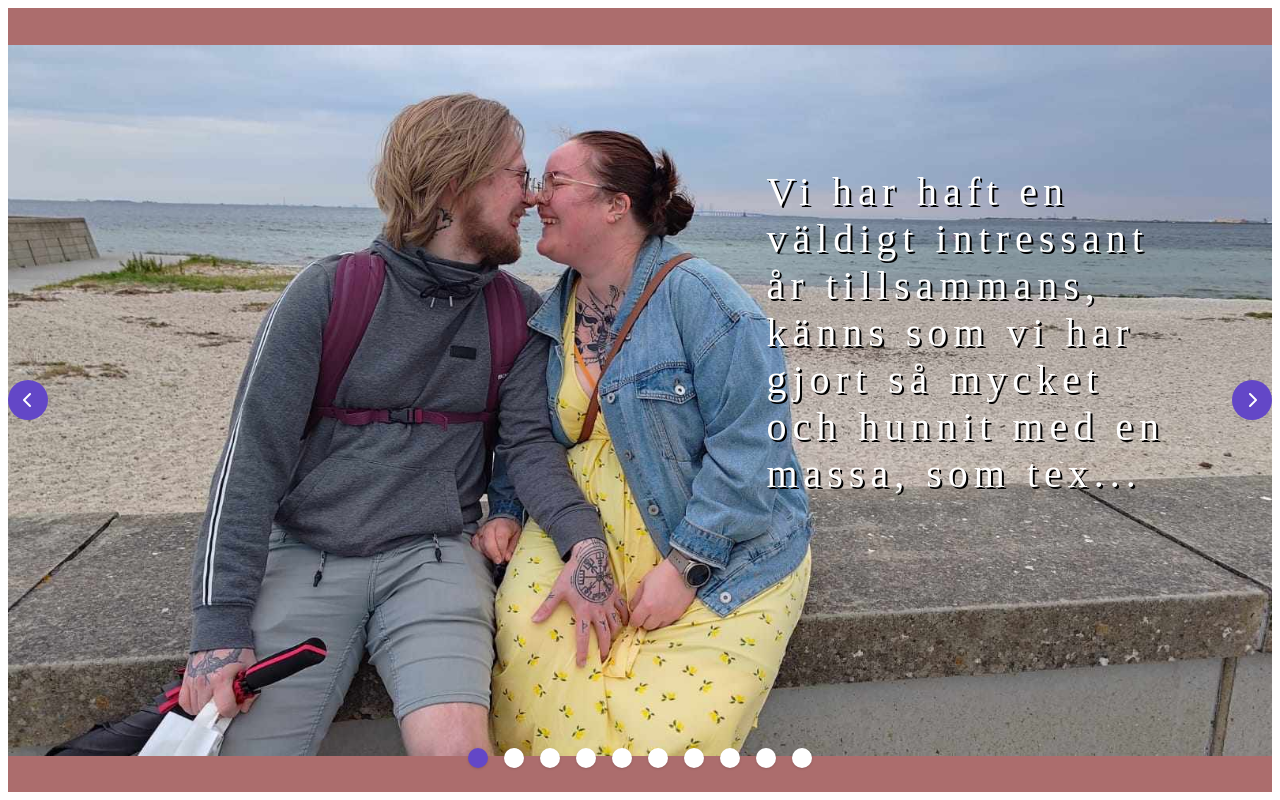
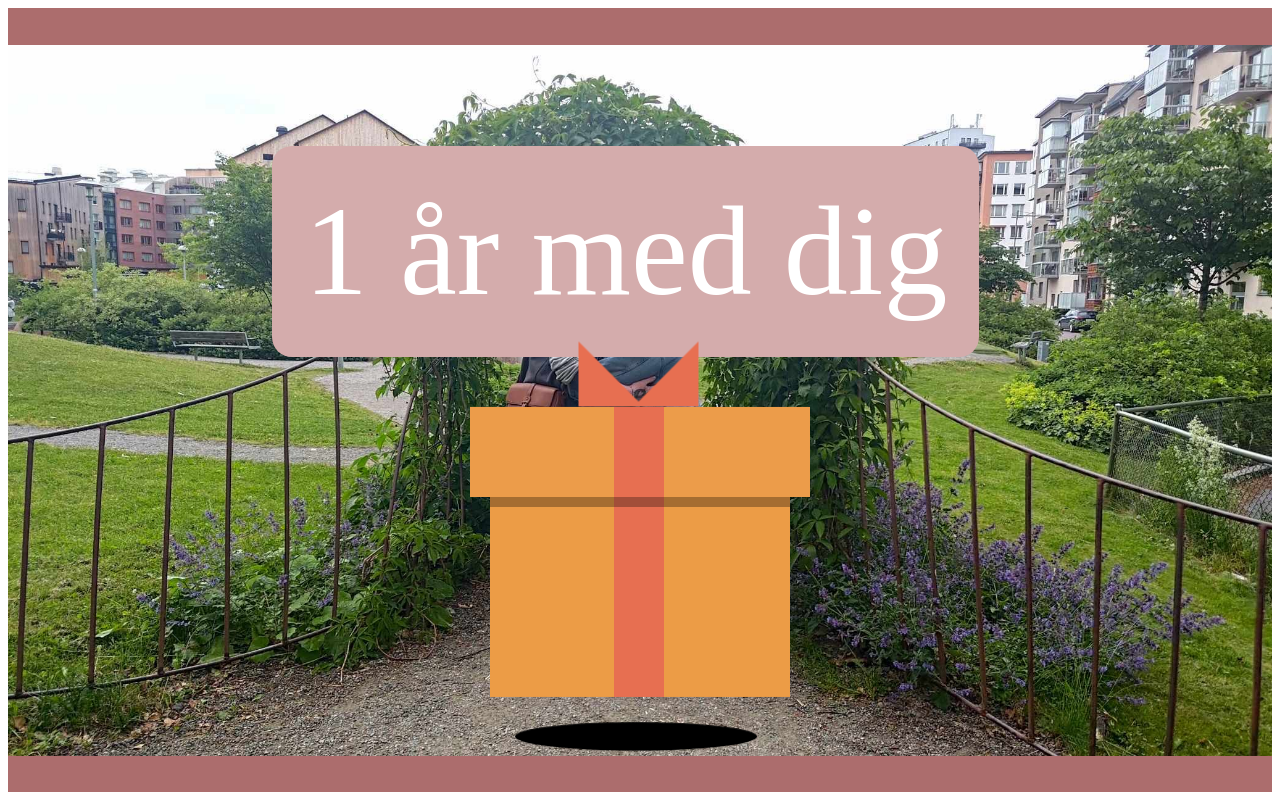
Before and after one commit to mackans95/1-year-with-you, a Vue app: page / in a window 1280 px wide. Built offline with nearby package versions, Linux system fonts and the light colour scheme.

Commit message:
add home page + gift box button to start slide

```diff
--- a/src/router/index.ts
+++ b/src/router/index.ts
@@ -1,5 +1,6 @@
 import { createRouter, createWebHistory } from 'vue-router'
 import HomeView from '../views/HomeView.vue'
+import SliderView from '@/views/SliderView.vue'
 
 const router = createRouter({
   history: createWebHistory(import.meta.env.BASE_URL),
@@ -8,6 +9,11 @@ const router = createRouter({
       path: '/',
       name: 'home',
       component: HomeView
+    },
+    {
+      path: '/carousel',
+      name: 'carousel',
+      component: SliderView
     }
   ]
 })
--- a/src/views/HomeView.vue
+++ b/src/views/HomeView.vue
@@ -1,84 +1,43 @@
 <template>
   <div class="home">
-    <Carousel class="carousel" v-slot="{ currentSlide }">
-      <Slide v-for="(slide, index) in carouselSlides" :key="index">
-        <div v-show="currentSlide === index + 1" class="slide-info">
-          <img :src="`/${slide.image}.jpeg`" :class="`${slide.image}`" />
-          <div class="text">
-            <p class="text-box">
-              {{ slide.text }}
-            </p>
+    <img src="/bg-home.jpeg" alt="">
+    <p class="text-box">1 år med dig</p>
+  </div>
+  <div class="body">
+    <div class="gift-container" :class="{ active: hasOpenedGiftBox }">
+      <div class="shadow" :class="{ active: hasOpenedGiftBox }"></div>
+      <div class="gift-box" :class="{ active: hasOpenedGiftBox }">
+        <div @click="openGiftBox" class="click" :class="{ active: hasOpenedGiftBox }"></div>
+      </div>
+      <div class="text" :class="{ active: hasOpenedGiftBox, active2: !hasOpenedGiftBox }">
+        <button @click="goToCarousel" class="start-slide">Påbörja Resan</button>
       </div>
     </div>
-      </Slide>
-    </Carousel>
   </div>
 </template>
 
-<script setup lang="ts">
-// -- IMPORTS --
-import Carousel from '../components/Carousel.vue'
-import Slide from '../components/Slide.vue'
+<script lang="ts" setup>
+import router from '@/router';
+import { ref } from 'vue';
 
-// -- VARIABLES --
-const carouselSlides = [
-  {
-    image: 'bg-1',
-    text: 'Vi har haft en väldigt intressant år tillsammans, känns som vi har gjort så mycket och hunnit med en massa, som tex...'
-  },
-  {
-    image: 'bg-2',
-    text: 'Tyskland med Ebba och Adam! Det var så mysigt att va där i snön med dig, och jag är taggad på ifall vi skulle åka tillbaks...'
-  },
-  {
-    image: 'bg-3',
-    text: 'Flytt till nya fina lägenheten! Den är den bästa lägenhet jag har sett, och jag älskar att bo här tillsammans med dig...'
-  },
-  {
-    image: 'bg-4',
-    text: 'Jul i Vendel! Mysig stämning och god mat, och speciellt mysigt i bastun med snön runtom, och att rulla oss nakna i snön var så kul...'
-  },
-  {
-    image: 'bg-5',
-    text: 'Massa hemmamys! Helt enkelt bara en fantastisk vardag med dig, och allt ditt sass och jävlande (som jag älskar btw)...'
-  },
-  {
-    image: 'bg-6',
-    text: 'Hven! Bästa iden nånsin att hyra golfbil, och så mysigt i regnet! Och dom där våfflorna... Mums!'
-  },
-  {
-    image: 'bg-7',
-    text: 'Pink! Mycket folk, men så cool livespelning! Och det var skitroligt att vara där med dig...'
-  },
-  {
-    image: 'bg-8',
-    text: 'Och framför oss har vi så mycket mer, få julpynta och baka tillsammans i fina lägenheten, och så många fler saker...'
-  },
-  {
-    image: 'bg-9',
-    text: 'Och jag kan inte säga att jag vet vad som kommer hända eller vad vi kommer hitta på resten av livet (fast jag är säker på ett par saker)...'
-  },
-  {
-    image: 'bg-10',
-    text: 'Men vad jag kan säga med absolut säkerhet, är jag ser fram emot så mycket att spendera varje dag med dig, min älskade lilla tösabit, i alla våra år framåt. Älskar dig <3'
+const hasOpenedGiftBox = ref(false)
+
+function openGiftBox() {
+  hasOpenedGiftBox.value = !hasOpenedGiftBox.value
 }
-]
+
+function goToCarousel() {
+  router.push('/carousel')
+}
+
 </script>
 
-<style lang="scss" scoped>
-.carousel {
+<style scoped lang="scss">
+.home {
   position: relative;
   max-height: 100vh;
   height: 98vh;
-
-  .slide-info {
-    position: absolute;
-    top: 0;
-    left: 0;
-    width: 100%;
-    max-height: 100%;
-    max-width: 100vw;
-    height: 100%;
+}
 
 img {
   min-width: 100%;
@@ -88,41 +47,213 @@ const carouselSlides = [
   user-select: none;
   background: rgb(172, 109, 109);
 }
+
+.text-box {
+  color: white;
+  position: absolute;
+  font-size: 8rem;
+  top: 10px;
+  left: calc(50% - 23rem);
+  background-color: rgb(212, 172, 172);
+  text-align: center;
+  padding: 2rem;
+  border-radius: 20px;
+}
+
+.start-slide {
+  background-color: rgb(218, 66, 66);
+  color: white;
+  border-radius: 20px;
+  font-weight: bold;
+  font-size: 18px;
+  font-family: monospace;
+  padding: 20px;
+  cursor: pointer;
+}
+
+.start-slide:hover {
+  background-color: rgb(211, 102, 102);
+}
+
+.body {
+  display: flex;
+  justify-content: center;
+  align-items: center;
+  background: #25252b;
+}
+
+.gift-container {
+  display: flex;
+  justify-content: center;
+  align-items: center;
+  position: absolute;
+  bottom: 20%;
+}
+
+.gift-container.active {
+  animation: Vibration 1s ease forwards;
+}
+
+@keyframes Vibration {
+  0% {
+    transform: scale(1, 1);
+  }
+
+  25% {
+    transform: scale(.95, 1.05);
+  }
+
+  50% {
+    transform: scale(1, 1, .9);
+  }
+
+  70% {
+    transform: scale(.9, 1.1);
+  }
+
+  100% {
+    transform: scale(1, 1);
+  }
+}
+
+.gift-container .gift-box {
+  position: absolute;
+  height: 200px;
+  width: 300px;
+  background: #ec9c46;
+  animation: Bounce 4s ease infinite forwards;
+}
+
+@keyframes Bounce {
+  0% {
+    transform: translateY(-24px);
+  }
+
+  50% {
+    transform: translateY(0px);
+  }
+
+  100% {
+    transform: translateY(-24px);
+  }
+}
+
+.gift-box.active {
+  animation: none;
+}
+
+
+.gift-box::before {
+  content: '';
+  position: absolute;
+  width: 50px;
+  height: 200px;
+  background: #e76f51;
+  left: 124px;
+}
+
+.gift-box::after {
+  content: '';
+  position: absolute;
+  box-shadow: inset 0 10px rgba(0, 0, 0, .3);
+  width: 300px;
+  height: 200px;
+}
+
+.click {
+  position: absolute;
+  background: #ec9c4a;
+  width: 340px;
+  height: 90px;
+  top: -90px;
+  left: -20px;
+  cursor: pointer;
+  z-index: 1;
+  transition: .5s ease;
+}
+
+.click.active {
+  transition-delay: 1s;
+  transform: translateY(-240px);
+}
+
+.click::before {
+  content: '';
+  position: absolute;
+  width: 50px;
+  height: 90px;
+  background: #e76f51;
+  left: 144px;
+  z-index: 2;
+}
+
+.click::after {
+  content: '';
+  position: absolute;
+  width: 5px;
+  height: 0;
+  border-bottom: 60px solid #e76f51;
+  border-top: 60px solid #e76f51;
+  border-left: 0px solid transparent;
+  border-right: 60px solid transparent;
+  transform: rotate(-90deg);
+  top: -93px;
+  left: 136px;
+  z-index: 3;
+}
+
+.gift-container .shadow {
+  content: '';
+  position: relative;
+  width: 340px;
+  height: 40px;
+  background: rgba(0, 0, 0.4);
+  top: 100px;
+  border-radius: 50%;
+  left: -4px;
+  animation: BounceOut 4s ease infinite forwards;
+}
+
+.gift-container .shadow.active {
+  animation: none;
+}
+
+@keyframes BounceOut {
+  0% {
+    transform: translateY(24px);
+    scale: .7;
+  }
+
+  50% {
+    transform: translateY(0px);
+    scale: 1;
+  }
+
+  100% {
+    transform: translateY(24px);
+    scale: .7;
+  }
 }
 
 .text {
-    display: flex;
-    justify-content: center;
-
-    .text-box {
   position: absolute;
-      max-width: 35rem;
-      top: 10rem;
-      right: 5rem;
-      left: 60%;
-      color: white;
-      background: inherit;
-      overflow: hidden;
-      filter: grayscale(5) contrast(9) drop-shadow(0.05em 0.05em black);
-      word-wrap: break-word;
-      white-space: wrap;
-      font-size: 2.5rem;
-      user-select: none;
-      margin: 0 auto;
-      letter-spacing: 0.15em;
-      animation: easeText 0.7s steps(50, end);
-      animation-fill-mode: forwards;
+  background: #ec9c4a;
+  text-align: center;
+  font-size: 20px;
+  color: #e76f51;
+  border-radius: 20px;
+  z-index: -1;
+  transition: .5s ease;
+  transition-delay: 1.2s;
 }
 
-    @keyframes easeText {
-      0% {
-        opacity: 0;
+.text.active {
+  scale: 1;
+  transform: translateY(-240px);
 }
 
-      100% {
-        opacity: 1;
-      }
-    }
-  }
+.text.active2 {
+  top: 0;
+  transition-delay: .2s;
 }
 </style>
--- /dev/null
+++ b/src/views/SliderView.vue
@@ -0,0 +1,128 @@
+<template>
+  <div class="home">
+    <Carousel class="carousel" v-slot="{ currentSlide }">
+      <Slide v-for="(slide, index) in carouselSlides" :key="index">
+        <div v-show="currentSlide === index + 1" class="slide-info">
+          <img :src="`/${slide.image}.jpeg`" :class="`${slide.image}`" />
+          <div class="text">
+            <p class="text-box">
+              {{ slide.text }}
+            </p>
+          </div>
+        </div>
+      </Slide>
+    </Carousel>
+  </div>
+</template>
+
+<script setup lang="ts">
+// -- IMPORTS --
+import Carousel from '../components/Carousel.vue'
+import Slide from '../components/Slide.vue'
+
+// -- VARIABLES --
+const carouselSlides = [
+  {
+    image: 'bg-1',
+    text: 'Vi har haft en väldigt intressant år tillsammans, känns som vi har gjort så mycket och hunnit med en massa, som tex...'
+  },
+  {
+    image: 'bg-2',
+    text: 'Tyskland med Ebba och Adam! Det var så mysigt att va där i snön med dig, och jag är taggad på ifall vi skulle åka tillbaks...'
+  },
+  {
+    image: 'bg-3',
+    text: 'Flytt till nya fina lägenheten! Den är den bästa lägenhet jag har sett, och jag älskar att bo här tillsammans med dig...'
+  },
+  {
+    image: 'bg-4',
+    text: 'Jul i Vendel! Mysig stämning och god mat, och speciellt mysigt i bastun med snön runtom, och att rulla oss nakna i snön var så kul...'
+  },
+  {
+    image: 'bg-5',
+    text: 'Massa hemmamys! Helt enkelt bara en fantastisk vardag med dig, och allt ditt sass och jävlande (som jag älskar btw)...'
+  },
+  {
+    image: 'bg-6',
+    text: 'Hven! Bästa iden nånsin att hyra golfbil, och så mysigt i regnet! Och dom där våfflorna... Mums!'
+  },
+  {
+    image: 'bg-7',
+    text: 'Pink! Mycket folk, men så cool livespelning! Och det var skitroligt att vara där med dig...'
+  },
+  {
+    image: 'bg-8',
+    text: 'Och framför oss har vi så mycket mer, få julpynta och baka tillsammans i fina lägenheten, och så många fler saker...'
+  },
+  {
+    image: 'bg-9',
+    text: 'Och jag kan inte säga att jag vet vad som kommer hända eller vad vi kommer hitta på resten av livet (fast jag är säker på ett par saker)...'
+  },
+  {
+    image: 'bg-10',
+    text: 'Men vad jag kan säga med absolut säkerhet, är jag ser fram emot så mycket att spendera varje dag med dig, min älskade lilla tösabit, i alla våra år framåt. Älskar dig <3'
+  }
+]
+</script>
+
+<style lang="scss" scoped>
+.carousel {
+  position: relative;
+  max-height: 100vh;
+  height: 98vh;
+
+  .slide-info {
+    position: absolute;
+    top: 0;
+    left: 0;
+    width: 100%;
+    max-height: 100%;
+    max-width: 100vw;
+    height: 100%;
+
+    img {
+      min-width: 100%;
+      height: 100%;
+      width: 98vw;
+      object-fit: contain;
+      user-select: none;
+      background: rgb(172, 109, 109);
+    }
+  }
+
+  .text {
+    display: flex;
+    justify-content: center;
+
+    .text-box {
+      position: absolute;
+      max-width: 35rem;
+      top: 10rem;
+      right: 5rem;
+      left: 60%;
+      color: white;
+      background: inherit;
+      overflow: hidden;
+      filter: grayscale(5) contrast(9) drop-shadow(0.05em 0.05em black);
+      word-wrap: break-word;
+      white-space: wrap;
+      font-size: 2.5rem;
+      user-select: none;
+      margin: 0 auto;
+      letter-spacing: 0.15em;
+      animation: easeText 0.7s steps(50, end);
+      animation-fill-mode: forwards;
+    }
+
+    @keyframes easeText {
+      0% {
+        opacity: 0;
+      }
+
+      100% {
+        opacity: 1;
+      }
+    }
+  }
+}
+</style>
```
Also changed, not shown: public/bg-home.jpeg (added), 1 other file (tests, documents, lock files or other folders). Lines whose indentation alone changed are shown as unchanged.
